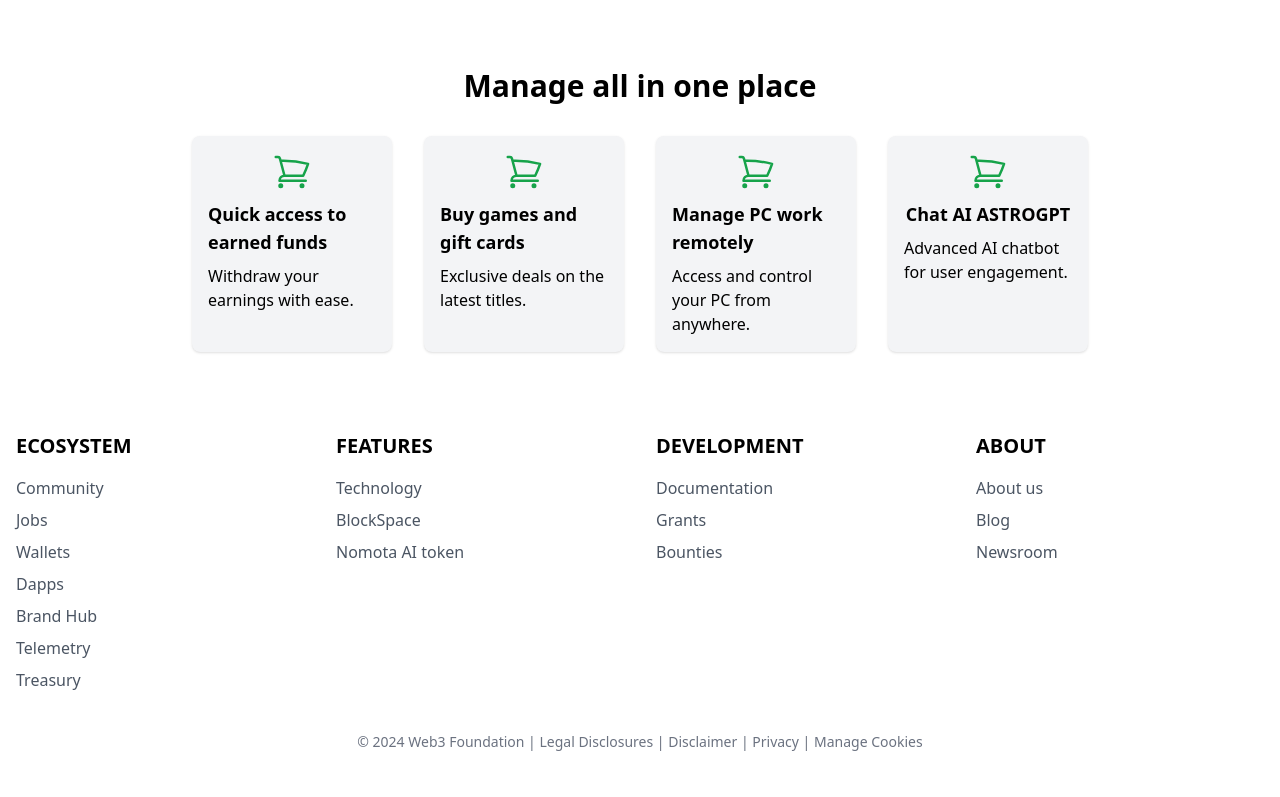
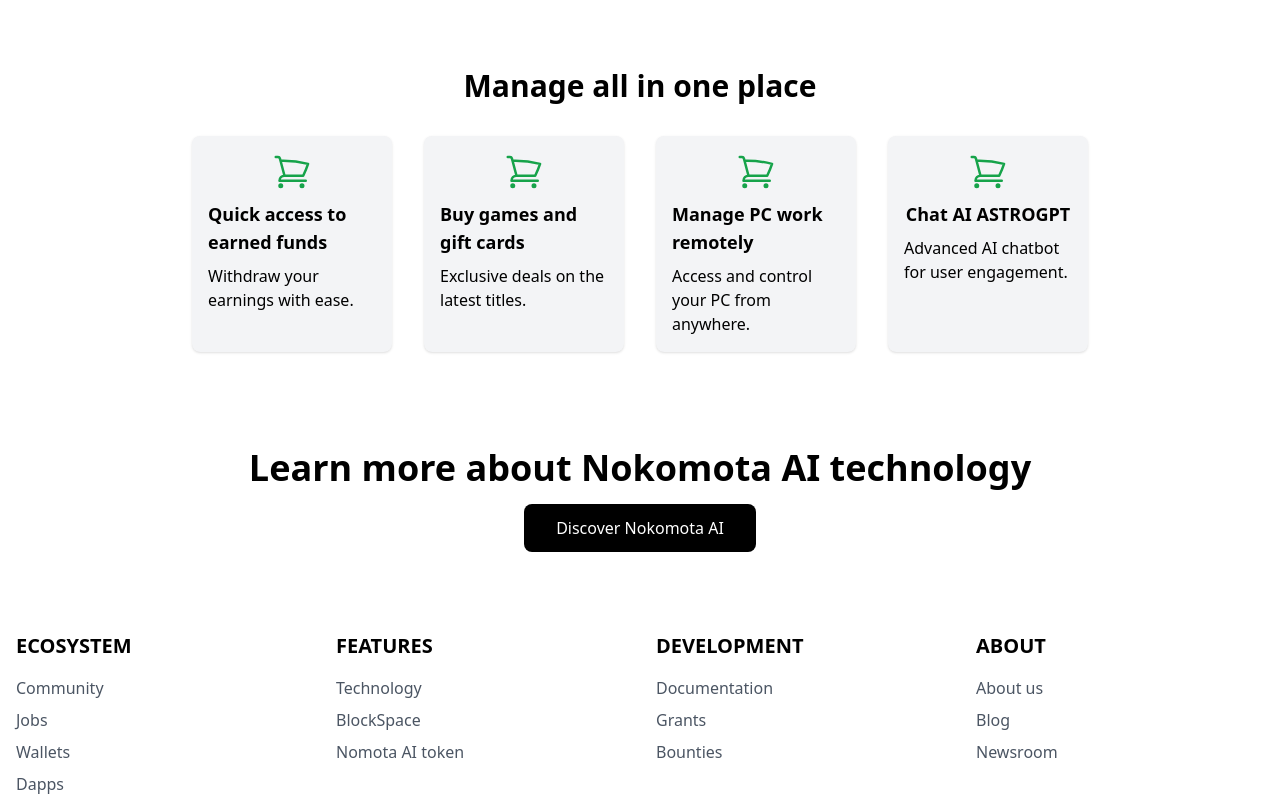
Before and after one commit to MohanVarma1965/NomotaAI, a React (Create React App) app: page / in a window 1280 px wide. Shown: the part 451-1248 px from the top of the page. Built offline with nearby package versions, Linux system fonts and the light colour scheme.

Commit message:
adding learn more component

```diff
--- /dev/null
+++ b/src/components/Main/LearnMoreSection/index.tsx
@@ -0,0 +1,14 @@
+import React from "react";
+
+const LearnMoreSection: React.FC = () => {
+  return (
+    <div className="bg-white text-center py-12">
+      <h2 className="text-2xl md:text-4xl font-semibold mb-4">Learn more about Nokomota AI technology</h2>
+      <button className="bg-black text-white font-medium py-3 px-8 rounded-lg hover:bg-gray-800 transition-colors duration-200">
+        Discover Nokomota AI
+      </button>
+    </div>
+  );
+};
+
+export default LearnMoreSection;
--- a/src/components/Main/index.tsx
+++ b/src/components/Main/index.tsx
@@ -1,12 +1,14 @@
 import React from "react";
 import MainPageBanner from "./MainPageBanner";
 import OnePlaceTiles from "./OnePlaceTiles";
+import LearnMoreSection from "./LearnMoreSection";
 
 const Main: React.FC = () => {
   return (
     <div>
       <MainPageBanner />
       <OnePlaceTiles />
+      <LearnMoreSection />
     </div>
   );
 };
```
